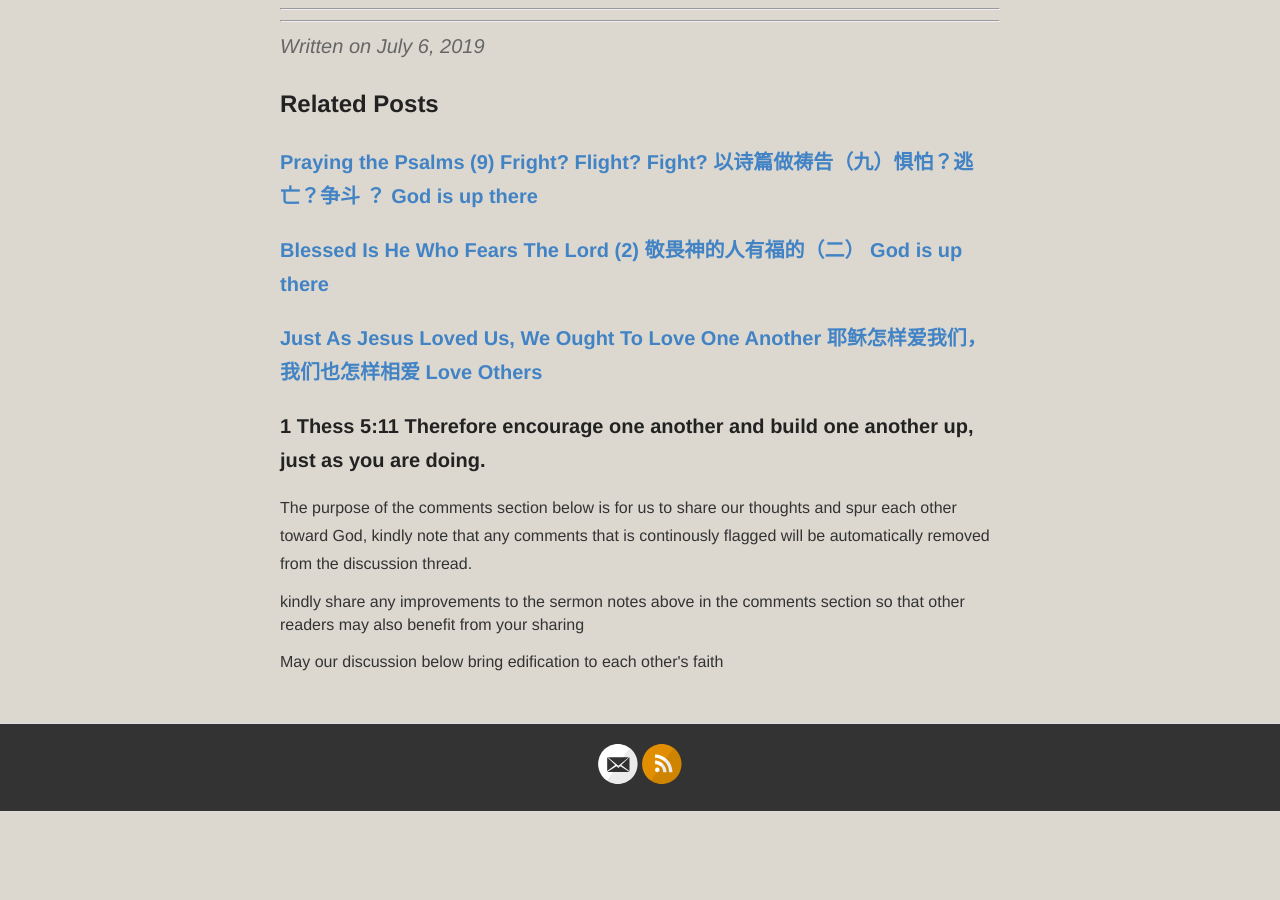
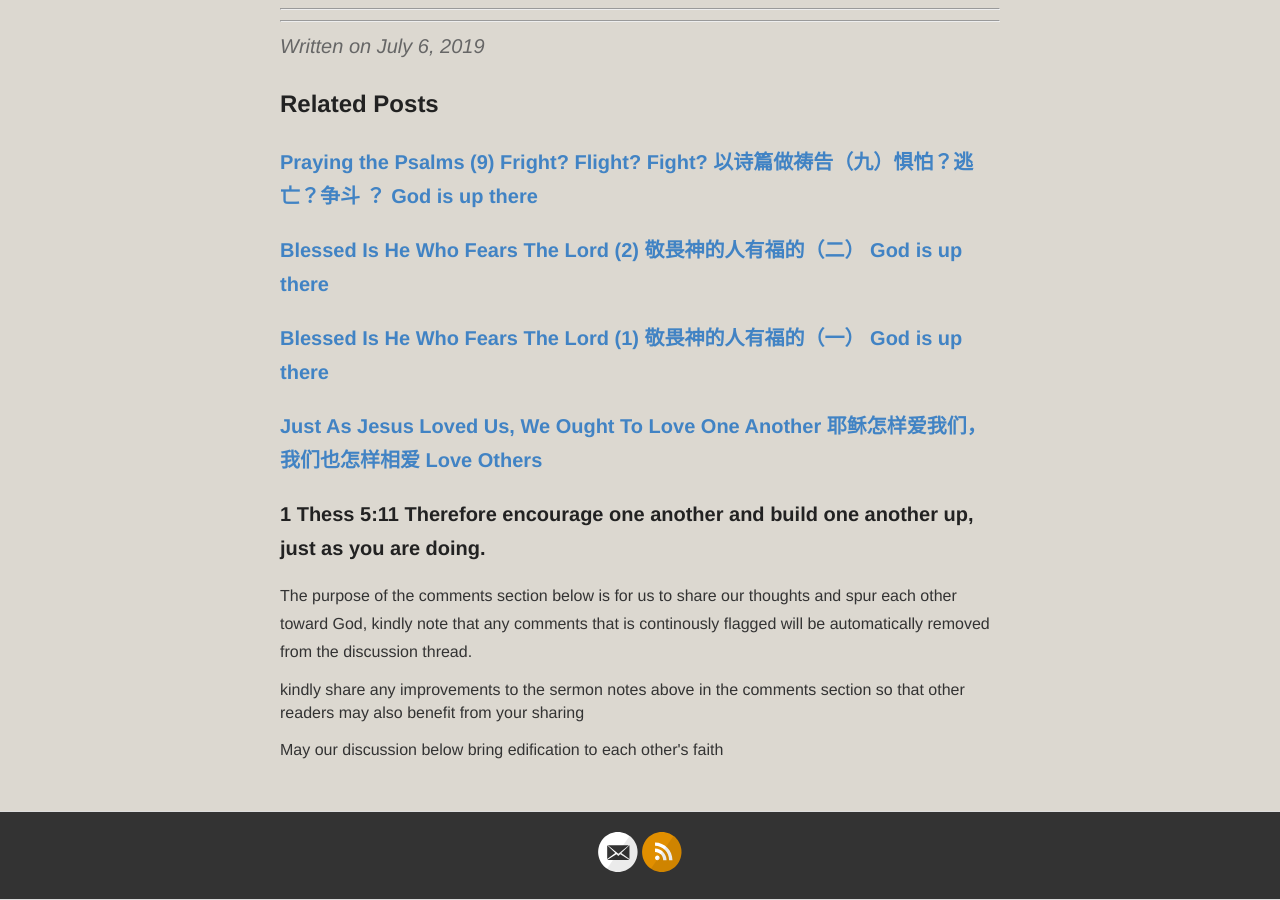
Before and after one commit to catchupTJC/catchuptjc.github.io, a Jekyll site: the page built from _posts/2019-07-06-Love Thinks No Evil.md, in a window 1280 px wide and 900 px high, scrolled down 8260 px. Built offline with Jekyll 4.4.1, drawn with Linux system fonts in a browser that asks for light colours; nearby versions of some CDN libraries; comment, search, counter and statistics services are not loaded; before the commit the page ends 9072 px from its top, so only the background shows below that.

Commit message:
Update 2019-06-23-Blessed Is He Who Fears The Lord (1).md

```diff
--- a/_posts/2019-06-23-Blessed Is He Who Fears The Lord (1).md
+++ b/_posts/2019-06-23-Blessed Is He Who Fears The Lord (1).md
@@ -2,7 +2,7 @@
 layout: post
 title: Blessed Is He Who Fears The Lord (1) 敬畏神的人有福的（一）
 category: SpiritualMeeting(SG)2019
-tags: [Blessing,Fear God]
+tags: [Blessing,Fear God,God is up there]
 hymns: [227]
 ---
 Deut 10:12-13
```
